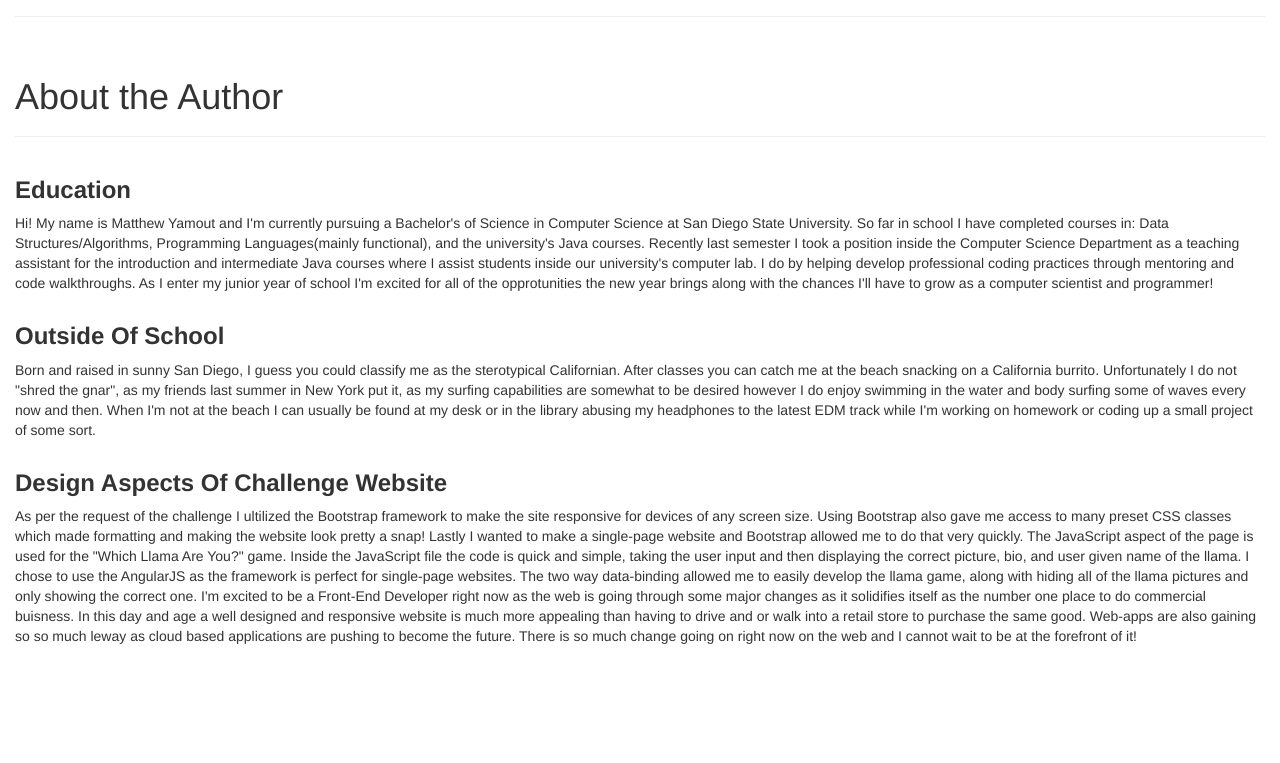
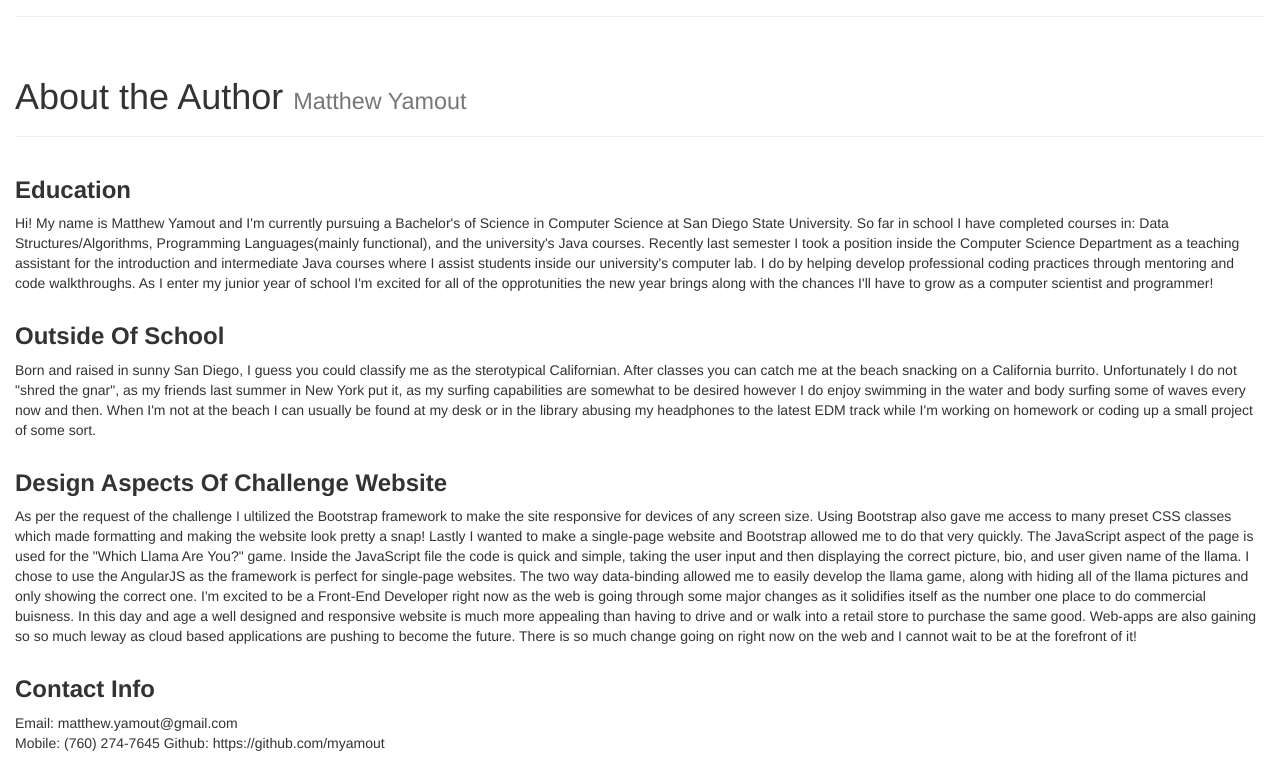
Before and after one commit to myamout/myamout.github.io, a plain HTML site: page index.html in a window 1280 px wide. Shown: the part 724-1487 px from the top of the page. Before the commit the page ends 1380 px from the top, so only its background shows below. Drawn offline with nearby package versions, Linux system fonts and the light colour scheme.

Commit message:
Added contact section to about tile

```diff
--- a/index.html
+++ b/index.html
@@ -89,7 +89,7 @@
 <div id="about">
 	<div class="container-fluid">
 		<div class="page-header">
-			<h1>About the Author <small></small></h1>
+			<h1>About the Author <small>Matthew Yamout</small></h1>
 		</div>
 		<div class="row">
 			<div class="col-md-12">
@@ -119,6 +119,17 @@
 				</p>
 			</div>
 		</div>
+		<div class="row">
+			<div class="col-md-12">
+				<p>
+					<h3><strong>Contact Info</strong></h3>
+					Email: matthew.yamout@gmail.com
+					<br>
+					Mobile: (760) 274-7645
+					Github: https://github.com/myamout
+				</p>
+			</div>
+		</div>
 	</div>
 </div>
 
```
